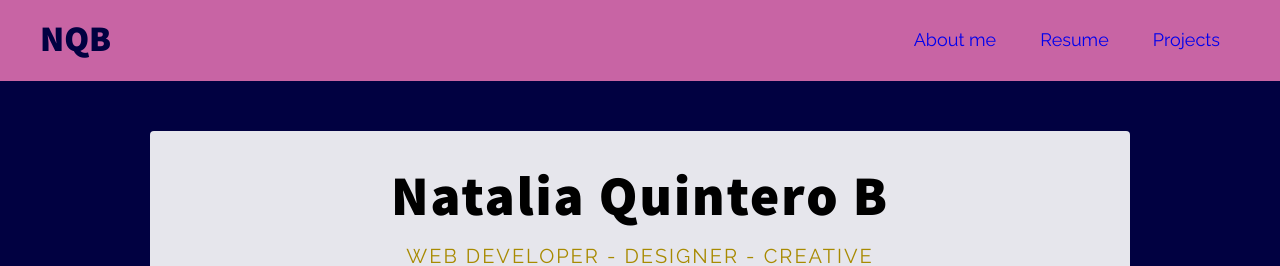
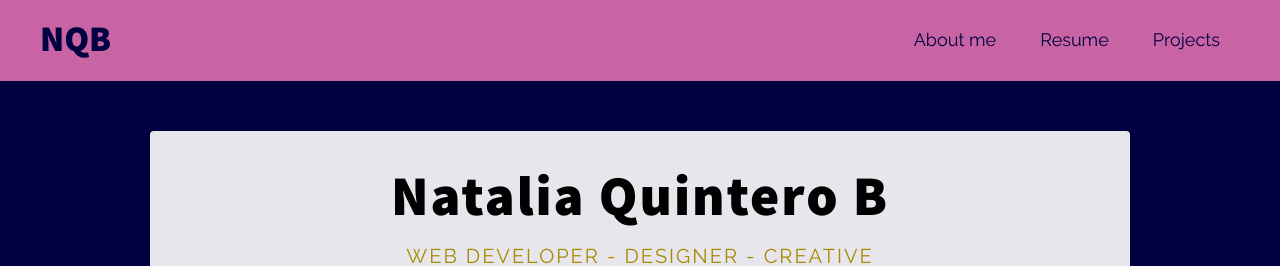
Before and after one commit to NQuinteroB/portfolio, a plain HTML site: page public/resume.html in a window 1280 px wide. Shown: the top 266 px of the page. Drawn offline with Linux system fonts and the light colour scheme; a web font is replaced by a local one.

Commit message:
fixing bugs

```diff
--- a/css/resume.css
+++ b/css/resume.css
@@ -53,7 +53,7 @@ h3 {
   margin: 0;
 }
 
-#nav-menu li {
+.nav-list a {
   display: flex;
   justify-content: center;
   align-content: center;
--- a/public/resume.html
+++ b/public/resume.html
@@ -13,9 +13,9 @@
     <a href="../index.html"><p class="nav-logo">NQB</p></a>
     <div id="nav-menu">
       <ul class="nav-list">
-        <li><a href="./about.html">About me </a></li>
-        <li><a href="./resume.html">Resume</a></li>
-        <li><a href="./projects.html">Projects</a></li>
+        <a href="./about.html">About me </a>
+        <a href="./resume.html">Resume</a>
+        <a href="./projects.html">Projects</a>
       </ul>
     </div>
   </nav>
```
